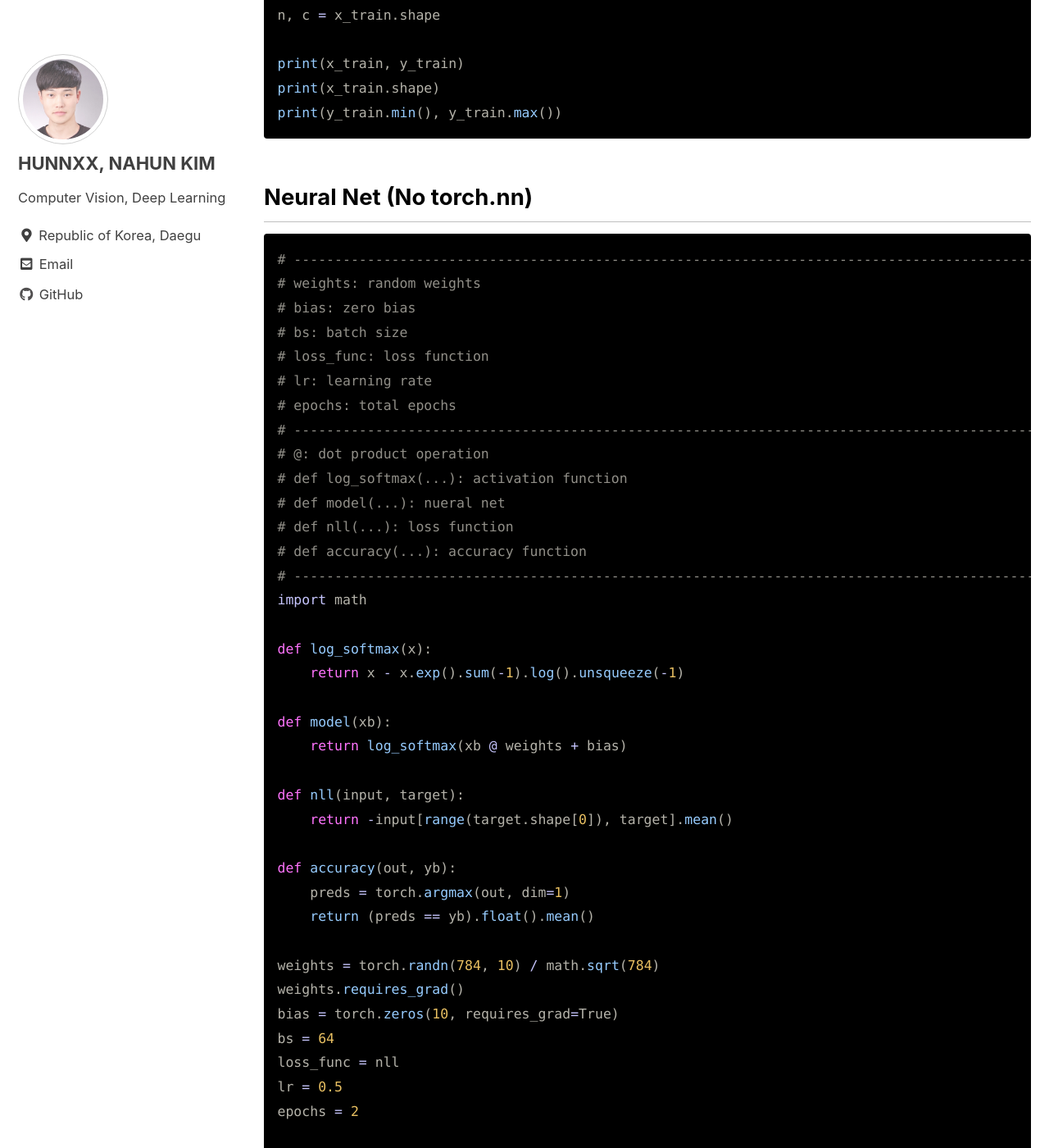
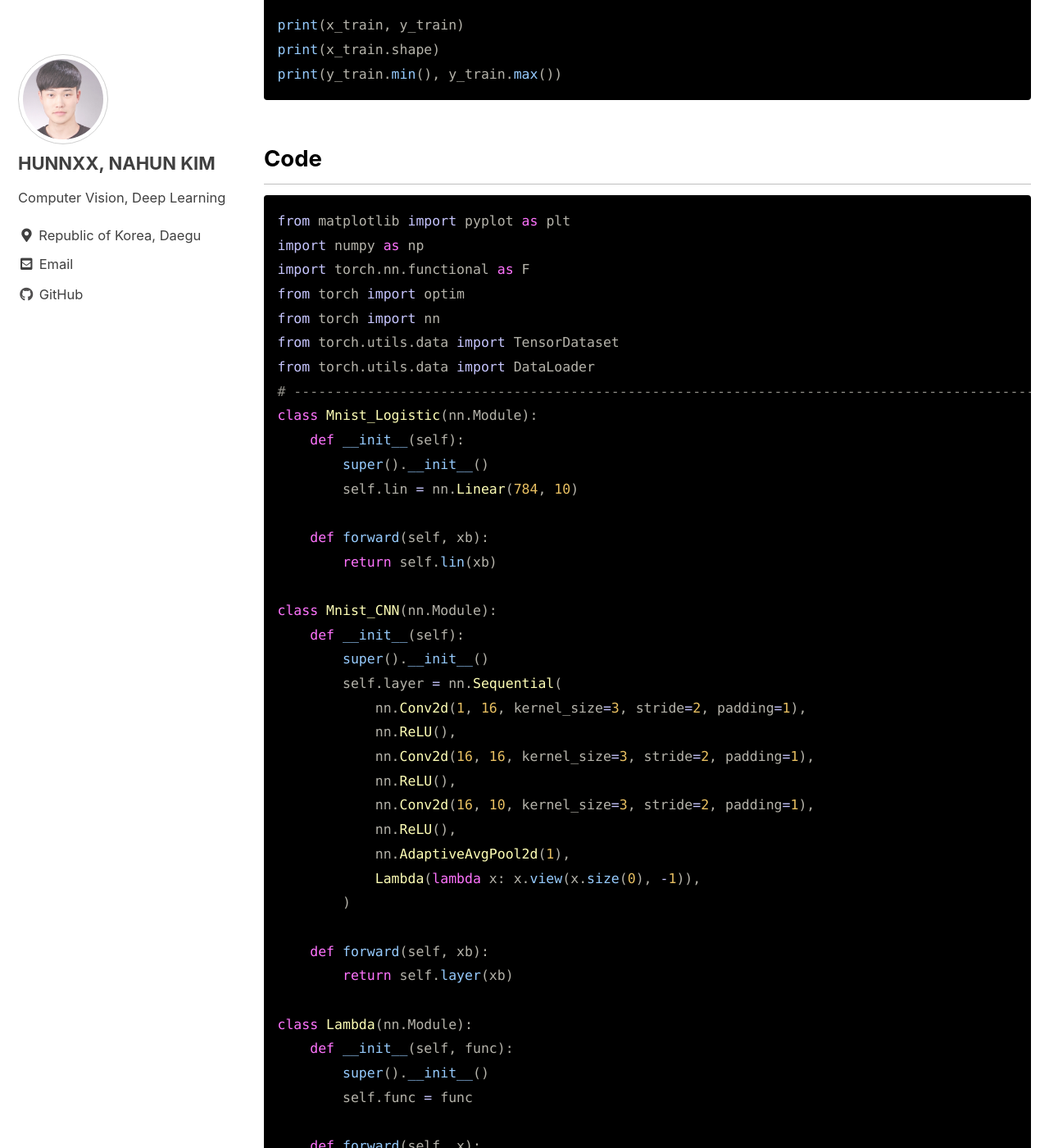
Before and after one commit to hunnxx/hunnxx.github.io, a Jekyll site: the page built from _posts/2020-08-05-pytorch-tutorial.md, in a window 1280 px wide and 1400 px high, scrolled down 11087 px. Shown: the whole window at 82% size. Built offline with Jekyll 4.4.1, drawn with Linux system fonts in a browser that asks for light colours; cached includes are drawn as plain includes; some of the changed text lies outside the part shown.

Commit message:
Update some information

````diff
--- a/_posts/2020-08-05-pytorch-tutorial.md
+++ b/_posts/2020-08-05-pytorch-tutorial.md
@@ -266,7 +266,6 @@ optimizer = torch.optim.SGD(model.parameters(), lr=lr, momentum=0.9)
 
 # Example with MNIST
 ## MNIST Data Setup
-이번 파트에서는 0 에서 9 사이의 흑백 자필 숫자로 구성된 MNIST 데이터셋을 이용할 것이다.
 ### Download MNIST from Web
 ```python
 from pathlib import Path
@@ -312,76 +311,17 @@ print(x_train, y_train)
 print(x_train.shape)
 print(y_train.min(), y_train.max())
 ```
-## Neural Net (No torch.nn)
+## Code
 ```python
+from matplotlib import pyplot as plt
+import numpy as np
+import torch.nn.functional as F
+from torch import optim
+from torch import nn
+from torch.utils.data import TensorDataset
+from torch.utils.data import DataLoader
 # ----------------------------------------------------------------------------------------------------
-# weights: random weights
-# bias: zero bias
-# bs: batch size
-# loss_func: loss function
-# lr: learning rate
-# epochs: total epochs
-# ----------------------------------------------------------------------------------------------------
-# @: dot product operation
-# def log_softmax(...): activation function
-# def model(...): nueral net
-# def nll(...): loss function
-# def accuracy(...): accuracy function
-# ----------------------------------------------------------------------------------------------------
-import math
-
-def log_softmax(x):
-    return x - x.exp().sum(-1).log().unsqueeze(-1)
-
-def model(xb):
-    return log_softmax(xb @ weights + bias)
-
-def nll(input, target):
-    return -input[range(target.shape[0]), target].mean()
-
-def accuracy(out, yb):
-    preds = torch.argmax(out, dim=1)
-    return (preds == yb).float().mean()
-
-weights = torch.randn(784, 10) / math.sqrt(784)
-weights.requires_grad()
-bias = torch.zeros(10, requires_grad=True)
-bs = 64
-loss_func = nll
-lr = 0.5
-epochs = 2
-
-for epoch in range(epochs):
-    for i in range((n-1) // bs + 1):
-        # Forward pass
-        start_i = i * bs
-        end_i = start_i + bs
-        xb = x_train[start_i:end_i]
-        yb = y_train[start_i:end_i]
-        pred = model(xb)
-        loss = loss_func(pred, yb)
-
-        # Backward pass
-        loss.backward()
-
-        # Update Weights
-        with torch.no_grad():
-            weights -= weights.grad * lr
-            bias -= bias.grad * lr
-            weights.grad.zero_()
-            bias.grad.zero_()
-
-        print(loss, accuracy(model(xb), yb))
-```
-## Using torch.nn.Modules
-이전의 `Neural Net`에서는 간단한 신경망을 PyTorch의 핵심 기능을 제외하고 구성하였다. 이번에는 nn.Modules의 기능을 통해 이전 코드를 짧고 융하게 바꿀 예정이다.
-### Using torch.nn.functional/Moudule/Linear
-```python
-import math
-import torch.nn.functional as F
-from torch import nn
-
-class MNIST_Logistic(nn.Module):
+class Mnist_Logistic(nn.Module):
     def __init__(self):
         super().__init__()
         self.lin = nn.Linear(784, 10)
@@ -389,188 +329,86 @@ class MNIST_Logistic(nn.Module):
     def forward(self, xb):
         return self.lin(xb)
 
-. . .
+class Mnist_CNN(nn.Module):
+    def __init__(self):
+        super().__init__()
+        self.layer = nn.Sequential(
+            nn.Conv2d(1, 16, kernel_size=3, stride=2, padding=1),
+            nn.ReLU(),
+            nn.Conv2d(16, 16, kernel_size=3, stride=2, padding=1),
+            nn.ReLU(),
+            nn.Conv2d(16, 10, kernel_size=3, stride=2, padding=1),
+            nn.ReLU(),
+            nn.AdaptiveAvgPool2d(1),
+            Lambda(lambda x: x.view(x.size(0), -1)),
+        )
 
-# def log_softmax(x):
-#    return x - x.exp().sum(-1).log().unsqueeze(-1)
+    def forward(self, xb):
+        return self.layer(xb)
 
-# def model(xb):
-#    return xb @ weights * bias
+class Lambda(nn.Module):
+    def __init__(self, func):
+        super().__init__()
+        self.func = func
 
-# def nll(input, target):
-#    return -input[range(target.shape[0]), target].mean()
+    def forward(self, x):
+        return self.func(x)
 
-. . .
+class WrappedDataLoader:
+    def __init__(self, dl, func):
+        self.dl = dl
+        self.func = func
 
-# weights = torch.randn(784, 10) / math.sqrt(784)
-# weights.requires_grad()
-# bias = torch.zeros(10, requires_grad=True)
-loss_func = F.cross_entropy
-model = MNIST_Logistic()
+    def __len__(self):
+        return len(self.dl)
 
-. . .
+    def __iter__(self):
+        batches = iter(self.dl)
+        for b in batches:
+            yield (self.func(*b))
+# ----------------------------------------------------------------------------------------------------
+def preprocess(x, y):
+    return x.view(-1, 1, 28, 28).to(dev), y.to(dev)
 
-def main():
-    for epoch in range(epochs):
-        for i in range((n-1) // bs + 1):
+# Calculate an accuracy
+def accuracy(out, yb):
+    preds = torch.argmax(out, dim=1)
+    return (preds == yb).float().mean()
 
-            . . .
+# Return Neural Net and Optimizer
+def get_model():
+    # model = Mnist_Logistic()
+    model = Mnist_CNN()
+    # return model, optim.SGD(model.parameters(), lr=lr)
+    return model.to(dev), optim.SGD(model.parameters(), lr=lr, momentum=0.9)
 
-            # Backward pass
-            loss.backward()
+# Return a DataLoader with Tensor Dataset
+def get_data(train_ds, valid_ds, bs):
+    return(
+        DataLoader(train_ds, batch_size=bs, shuffle=True),
+        DataLoader(valid_ds, batch_size=bs*2)
+    )
 
-            # Update weights
-            with torch.no_grad():
-                for p in model.parameters():
-                    p -= p.grad * lr
-                model.zero_grad()
-
-if __name__ == '__main__':
-    main()
-```
-## Refactor using optim
-```python
-import math
-import torch.nn.functional as F
-from torch import nn
-from torch import optim
-
-. . .
-
-def get_model():
-    model = MNIST_Logistic()
-    return model, optim.SGD(model.parameters(), lr=lr)
-
-. . .
-
-# model = MNIST_Logistic()
-model, opt = get_model()
-
-. . .
-
-def main():
-for epoch in range(epochs):
-    for i in range((n-1) // bs + 1):
-
-        . . .
-
-        # Backward pass
-        loss.backward()
-
-        # Update weights
-        opt.step()
-        opt.zero_grad()
-
-. . .
-```
-## Refactor using Dataset/DataLoader
-```python
-# ----------------------------------------------------------------------------------------------------
-# TensorDataset: https://pytorch.org/docs/master/data.html?highlight=tensordataset#torch.utils.data.TensorDataset
-# DataLoader: manage batches in Dataset
-# ----------------------------------------------------------------------------------------------------
-import math
-import torch.nn.functional as F
-from torch import nn
-from torch import optim
-from torch.utils.data import TensorDataset
-from torch.utils.data import DataLoader
-
-. . .
-
-train_ds = TensorDataset(x_train, y_train)
-train_dl = DataLoader(train_ds, batch_size=bs)
-
-. . .
-
-def main():
-    for epoch in range(epochs):
-        for xb, yb in train_dl:
-            pred = model(xb)
-            loss = loss_func(pred, yb)
-
-            . . .
-
-. . .
-```
-## Add Validation
-```python
-# ----------------------------------------------------------------------------------------------------
-# model.train/eval(): nn.BatchNorm2d/nn.Dropout과 같은 Layers가 있는 모델에게 현재 Phases를 지정
-# ----------------------------------------------------------------------------------------------------
-import math
-import torch.nn.functional as F
-from torch import nn
-from torch import optim
-from torch.utils.data import TensorDataset
-from torch.utils.data import DataLoader
-
-. . .
-
-train_ds = TensorDataset(x_train, y_train)
-train_dl = DataLoader(train_ds, batch_size=bs, shuffle=True)
-
-valid_ds = TensorDataset(x_valid, y_valid)
-valid_dl = DataLoader(valid_ds, batch_size=bs * 2)
-
-. . .
-
-def main():
-for epoch in range(epochs):
-    model.train()
-    for xb, yb in train_dl:
-        pred = model(xb)
-        loss = loss_func(pred, yb)
-
-        loss.backward()
-        opt.step()
-        opt.zero_grad()
-
-    model.eval()
-    with torch.no_grad():
-        valid_loss = sum(loss_func(model(xb), yb) for xb, yb in valid_dl)
-    print(epoch, valid_loss / len(valid_dl)
-
-. . .
-```
-## Create fit() and get_data()
-```python
-import math
-import numpy as np
-import torch.nn.functional as F
-from torch import nn
-from torch import optim
-from torch.utils.data import TensorDataset
-from torch.utils.data import DataLoader
-
-. . .
-
+# Run the Model
 def loss_batch(model, loss_func, xb, yb, opt=None):
     loss = loss_func(model(xb), yb)
 
     if opt is not None:
+        # Backward pass
         loss.backward()
+
+        # Update Weights
         opt.step()
         opt.zero_grad()
 
     return loss.item(), len(xb)
 
-def get_data(trina_ds, valid_ds, bs):
-    return (
-    DataLoader(train_ds, batch_size=bs, shuffle=True),
-    DataLoader(valid_ds, batch_size=bs * 2)
-    )
-
-. . .
-
-train_dl, valid_dl = get_data(train_ds, valid_ds, bs)
-
-. . .
-
-def main(epochs, model, loss_func, opt, train_dl, valid_dl):
+# Training
+def fit(epochs, model, loss_func, opt, train_dl, valid_dl):
     for epoch in range(epochs):
         model.train()
         for xb, yb in train_dl:
+            # Forward pass
             loss_batch(model, loss_func, xb, yb, opt)
 
         model.eval()
@@ -579,57 +417,39 @@ def main(epochs, model, loss_func, opt, train_dl, valid_dl):
                 *[loss_batch(model, loss_func, xb, yb) for xb, yb in valid_dl]
             )
         val_loss = np.sum(np.multiply(losses, nums)) / np.sum(nums)
+
         print(epoch, val_loss)
+        epoch_list.append(epoch)
+        loss_list.append(val_loss)
+# ----------------------------------------------------------------------------------------------------
+# For using GPU
+dev = torch.device("cuda") if torch.cuda.is_available() else torch.device("cpu")
+print(dev)
 
-. . .
+# Parameters
+# lr = 0.5
+lr = 0.1
+bs = 64
+loss_func = F.cross_entropy
+epochs = 50
+model, opt = get_model()
+
+# Data Processing
+train_ds = TensorDataset(x_train, y_train)
+valid_ds = TensorDataset(x_valid, y_valid)
+train_dl, valid_dl = get_data(train_ds, valid_ds, bs)
+train_dl = WrappedDataLoader(train_dl, preprocess)
+valid_dl = WrappedDataLoader(valid_dl, preprocess)
+
+# Graph
+epoch_list = []
+loss_list = []
+# ----------------------------------------------------------------------------------------------------
+# Processing
+fit(epochs, model, loss_func, opt, train_dl, valid_dl)
+plt.plot(epoch_list, loss_list)
+plt.show()
 ```
-## Switch to CNN
-```python
-import math
-import numpy as np
-import torch.nn.functional as F
-from torch import nn
-from torch import optim
-from torch.utils.data import TensorDataset
-from torch.utils.data import DataLoader
-
-. . .
-
-class Mnist_CNN(nn.Module):
-    def __init__(self):
-        super().__init__()
-        self.conv1 = nn.Conv2d(1, 16, kernel_size=3, stride=2, padding=1)
-        self.conv2 = nn.Conv2d(16, 16, kernel_size=3, stride=2, padding=1)
-        self.conv3 = nn.Conv2d(16, 10, kernel_size=3, stride=2, padding=1)
-
-    def forward(self, xb):
-        xb = xb.view(-1, 1, 28, 28)
-        xb = F.relu(self.conv1(xb))
-        xb = F.relu(self.conv2(xb))
-        xb = F.relu(self.conv3(xb))
-        xb = F.avg_pool2d(xb, 4)
-        return xb.view(-1, xb.size(1))
-
-. . .
-
-def get_model():
-    model = MNIST_CNN()
-    return model, optim.SGD(model.parameters(), lr=lr, momentum=0.9)
-
-. . .
-
-lr = 0.1
-
-. . .
-
-```
-## nn.Sequential
-
-## Wrapping DataLoader
-
-## Using your GPU
-
-## Conclusion
 <br>
 
 # References
````
